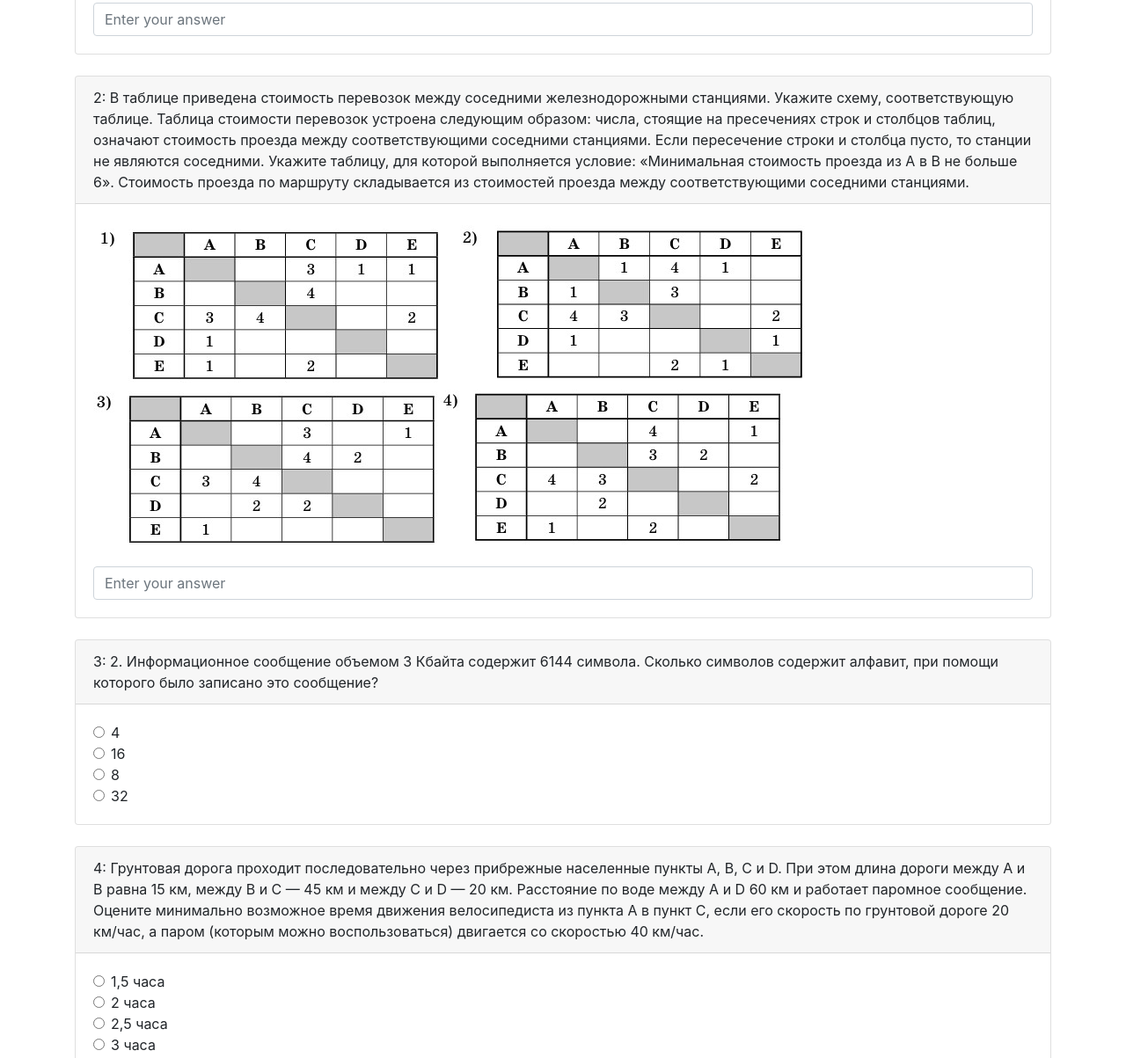
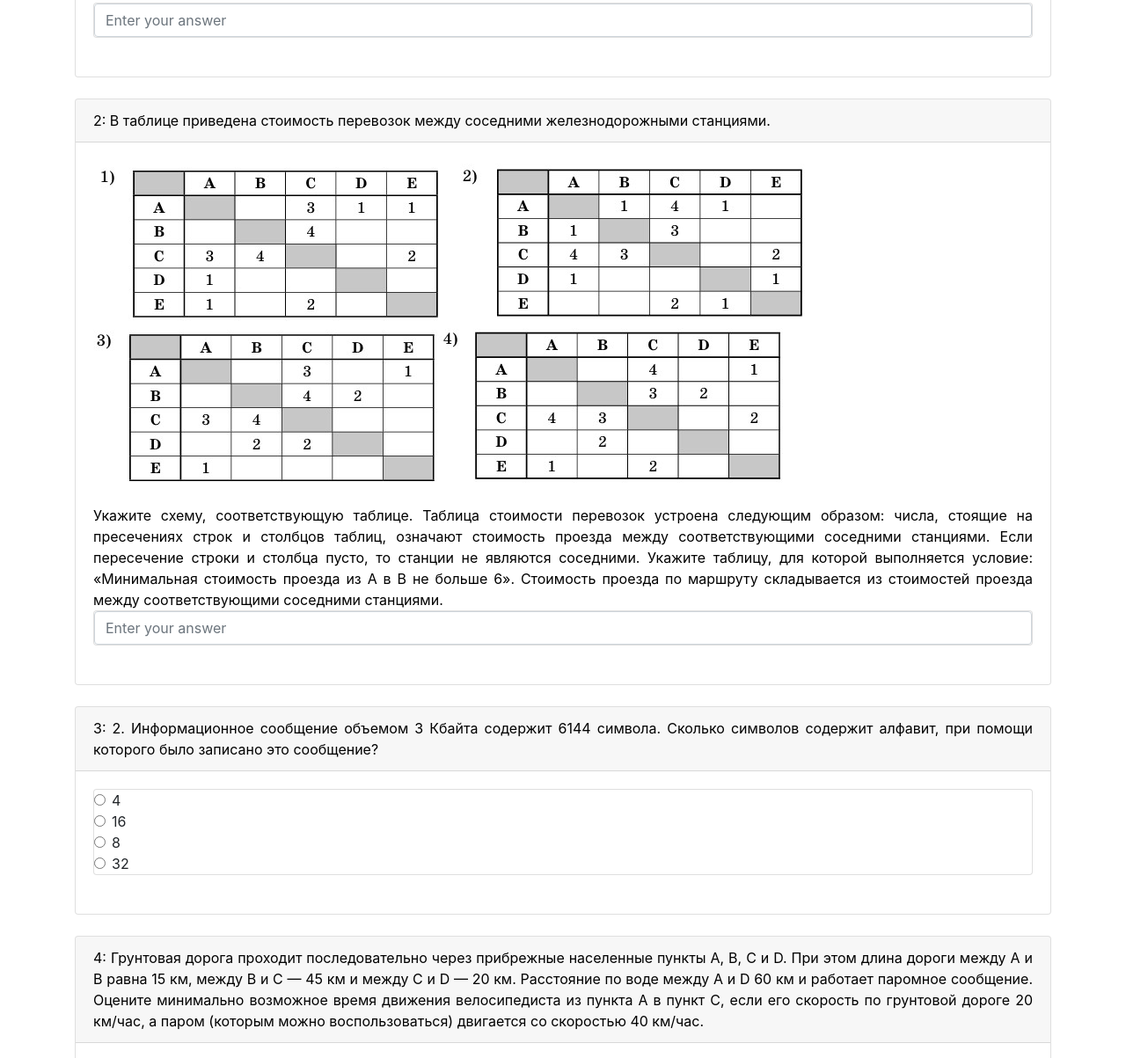
Before and after one commit to Timofey760/test12, a plain HTML site: page index.html in a window 1280 px wide. Shown: the part 371-1574 px from the top of the page at 88% size. Drawn offline with nearby package versions, Linux system fonts and the light colour scheme.

Commit message:
обработка вариантов ответов

```diff
--- a/index.html
+++ b/index.html
@@ -1,12 +1,15 @@
 <!DOCTYPE html>
 <html lang="en">
+
 <head>
     <meta charset="UTF-8">
     <meta name="viewport" content="width=device-width, initial-scale=1.0">
     <title>Test Questions</title>
+    <link href="styles.css" rel="stylesheet">
     <!-- Bootstrap CSS -->
     <link href="https://stackpath.bootstrapcdn.com/bootstrap/4.5.2/css/bootstrap.min.css" rel="stylesheet">
 </head>
+
 <body>
     <div class="container mt-5">
         <h1 class="text-center">Test Questions</h1>
@@ -21,7 +24,13 @@
     <script src="script.js">
 
     </script>
+    <div class="d-flex justify-content-center align-items-center">
+        <button type="button" class="btn btn-primary" onclick="check()">Проверить</button>
+
+    </div>
+
 </body>
+
 </html>
 
 
--- a/script.js
+++ b/script.js
@@ -7,8 +7,9 @@ const data = {
             trueAnswer: '1'
         },
         {
-            info: 'В таблице приведена стоимость перевозок между соседними железнодорожными станциями. Укажите схему, соответствующую таблице.   Таблица стоимости перевозок устроена следующим образом: числа, стоящие на пресечениях строк и столбцов таблиц, означают стоимость проезда между соответствующими соседними станциями. Если пересечение строки и столбца пусто, то станции не являются соседними. Укажите таблицу, для которой выполняется условие: «Минимальная стоимость проезда из А в В не больше 6». Стоимость проезда по маршруту складывается из стоимостей проезда между соответствующими соседними станциями. ',
-            images: ['excersices/test01/021.jpg','excersices/test01/022.jpg','excersices/test01/023.jpg','excersices/test01/024.jpg'],
+            info: 'В таблице приведена стоимость перевозок между соседними железнодорожными станциями.',
+            images: ['excersices/test01/021.jpg', 'excersices/test01/022.jpg', 'excersices/test01/023.jpg', 'excersices/test01/024.jpg'],
+            info2: 'Укажите схему, соответствующую таблице.   Таблица стоимости перевозок устроена следующим образом: числа, стоящие на пресечениях строк и столбцов таблиц, означают стоимость проезда между соответствующими соседними станциями. Если пересечение строки и столбца пусто, то станции не являются соседними. Укажите таблицу, для которой выполняется условие: «Минимальная стоимость проезда из А в В не больше 6». Стоимость проезда по маршруту складывается из стоимостей проезда между соответствующими соседними станциями. ',
             variants: null,
             trueAnswer: '2'
         },
@@ -36,14 +37,18 @@ const data = {
     ]
 };
 
+let questNumber;//глобальной переменной
+
 function renderQuestions(questions) {
     const container = document.getElementById('questions-container');
+    questNumber=0;
     questions.forEach((question, index) => {
+        questNumber++;
         const questionDiv = document.createElement('div');
         questionDiv.className = 'card mb-4';
 
         const questionHeader = document.createElement('div');
-        questionHeader.className = 'card-header';
+        questionHeader.className = 'card-header info';
         questionHeader.textContent = `${index + 1}: ${question.info}`;
 
         const questionBody = document.createElement('div');
@@ -60,16 +65,26 @@ function renderQuestions(questions) {
             });
             questionBody.appendChild(imagesDiv);
         }
-
+        if (question.info2) {
+            const questionInfo2 = document.createElement('div');
+            questionInfo2.className = 'info2';
+            //questionInfo2.style='text-align: justify;';
+            questionInfo2.textContent = `${question.info2}`;
+            questionBody.appendChild(questionInfo2);
+        }
+        const answerDiv = document.createElement('div');
+        answerDiv.className = 'card mb-4';
+        answerDiv.id='answer'+questNumber;
         if (question.variants) {
             question.variants.forEach(variant => {
                 const variantDiv = document.createElement('div');
+
                 variantDiv.className = 'form-check';
 
                 const variantInput = document.createElement('input');
                 variantInput.className = 'form-check-input';
                 variantInput.type = 'radio';
-                variantInput.name = `question${index}`;
+                variantInput.name = `question${questNumber}`;
                 variantInput.value = variant;
 
                 const variantLabel = document.createElement('label');
@@ -78,7 +93,7 @@ function renderQuestions(questions) {
 
                 variantDiv.appendChild(variantInput);
                 variantDiv.appendChild(variantLabel);
-                questionBody.appendChild(variantDiv);
+                answerDiv.appendChild(variantDiv);
             });
         } else {
             const textInput = document.createElement('input');
@@ -86,15 +101,41 @@ function renderQuestions(questions) {
             textInput.type = 'text';
             textInput.placeholder = 'Enter your answer';
             textInput.name = `question${index}`;
-            questionBody.appendChild(textInput);
+            answerDiv.appendChild(textInput);
         }
-
+        questionBody.appendChild(answerDiv);
         questionDiv.appendChild(questionHeader);
         questionDiv.appendChild(questionBody);
+
         container.appendChild(questionDiv);
     });
 }
 
+function check()
+{
+
+    for(let i=1;i<=questNumber;i++)
+    {
+        let divAnswer=document.getElementById('answer'+i);
+        //console.log(divAnswer);
+        const inputElement = divAnswer.querySelector('input[type="text"]');
+        //console.log(inputElement);
+        if (inputElement) {//text
+
+            console.log(inputElement.value);
+        } else {
+            const radioInputs = document.getElementsByName(`question${i}`);
+
+            // Проходим по каждому элементу и проверяем, выбран ли он
+            for (let radio of radioInputs) {
+                if (radio.checked) {
+                    console.log('Выбранный radio input:', radio.value);
+                    break; // Выходим из цикла, так как найден выбранный радиокнопка
+                }
+            }
+        }
+    }
+}
 
 document.addEventListener('DOMContentLoaded', () => {
     renderQuestions(data.test1);
--- a/styles.css
+++ b/styles.css
@@ -10,3 +10,17 @@ div{
 td input{
     width: 100px;
 }
+
+.info2
+{
+    text-align: justify;
+    color: black;
+    #font-size: 14px;
+}
+
+
+.info
+{
+    text-align: justify;
+    color: black;
+}
```
Also changed, not shown: style.css (deleted).
